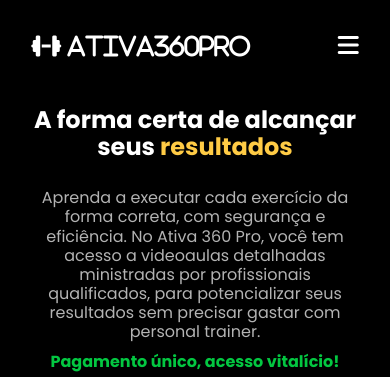
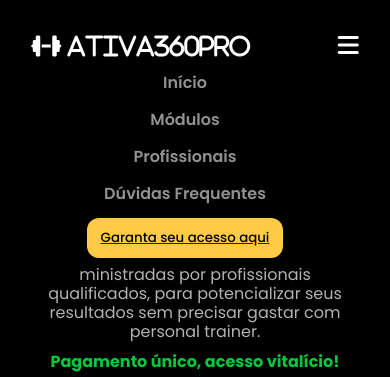
Before and after one commit to ativa360pro/site, a plain HTML site: page index.html in a window 390 px wide. Both pictures are taken after a click on the button 348 px from the left and 45 px from the top of the page. Shown: the top 377 px of the page. Drawn offline with nearby package versions, Linux system fonts and the light colour scheme.

Commit message:
Update index.html

```diff
--- a/index.html
+++ b/index.html
@@ -332,7 +332,16 @@
             </div>
         </div>
     </section>
+ <script>
 
+        const mobileBtn = document.getElementById('mobile_btn');
+        const mobileMenu = document.getElementById('mobile_menu');
+
+
+        mobileBtn.addEventListener('click', function() {
+            mobileMenu.classList.toggle('active');
+        });
+    </script>
 
 </body>
 </html>
```
